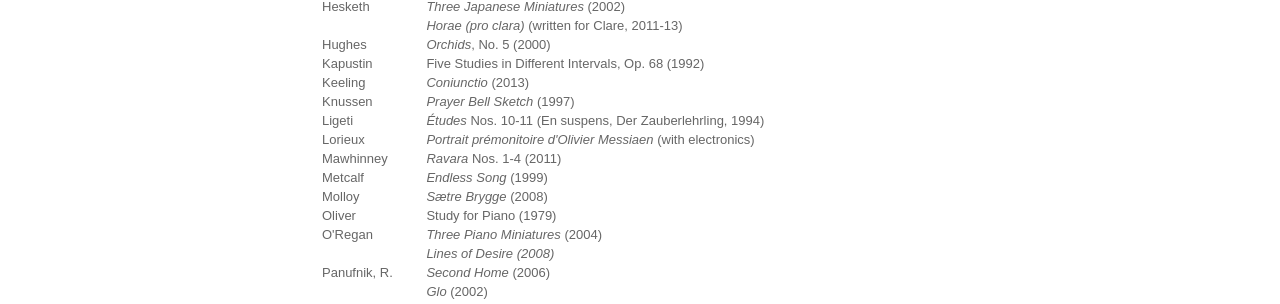
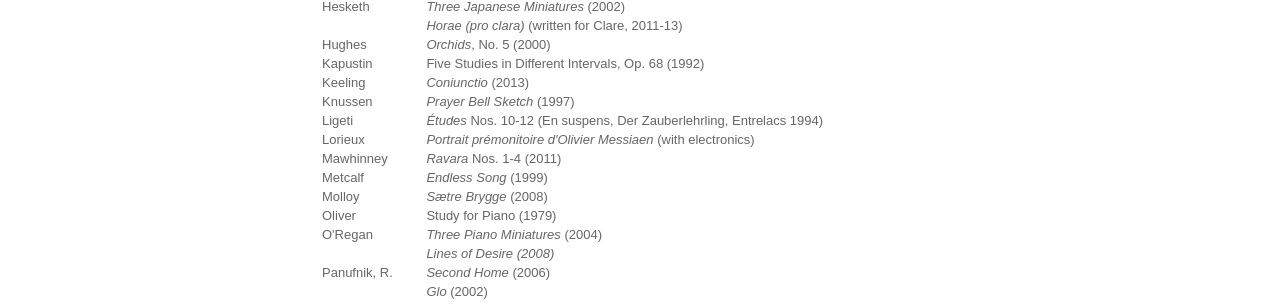
Before and after one commit to hammonc/clarehammond.com, a Jekyll site: the page built from solo-repertoire-contemporary.html, in a window 1280 px wide. Shown: the part 346-650 px from the top of the page. Built offline with Jekyll 4.4.1, drawn with Linux system fonts in a browser that asks for light colours.

Commit message:
rep update

```diff
--- a/solo-repertoire-contemporary.html
+++ b/solo-repertoire-contemporary.html
@@ -21,7 +21,7 @@ layout: repertoire
     <tr><td>Kapustin</td><td>Five Studies in Different Intervals, Op. 68 (1992)</td></tr>
     <tr><td>Keeling</td><td><em>Coniunctio</em> (2013)</td></tr>
     <tr><td>Knussen</td><td><em>Prayer Bell Sketch</em> (1997)</td></tr>
-    <tr><td>Ligeti</td><td><em>Études</em> Nos. 10-11 (En suspens, Der Zauberlehrling, 1994)</td></tr>
+    <tr><td>Ligeti</td><td><em>Études</em> Nos. 10-12 (En suspens, Der Zauberlehrling, Entrelacs 1994)</td></tr>
     <tr><td>Lorieux</td><td><em>Portrait prémonitoire d'Olivier Messiaen</em> (with electronics)</td></tr>
   <tr><td>Mawhinney</td><td><em>Ravara</em> Nos. 1-4 (2011)</td></tr>
     <tr><td>Metcalf</td><td><em>Endless Song</em> (1999)</td></tr>
--- a/solo-repertoire.html
+++ b/solo-repertoire.html
@@ -46,7 +46,7 @@ layout: repertoire
     <tr><td>Kapustin</td><td>Five Studies in Different Intervals, Op. 68</td></tr>
     <tr><td>Keeling</td><td><em>Coniunctio</em></td></tr>
     <tr><td>Knussen</td><td><em>Prayer Bell Sketch</em></td></tr>
-    <tr><td>Ligeti</td><td>Études Nos. 10-11 (En suspens, Der Zauberlehrling)</td></tr>
+    <tr><td>Ligeti</td><td>Études Nos. 10-12 (En suspens, Der Zauberlehrling, Entrelacs)</td></tr>
     <tr><td>Lipatti</td><td>Sonatine for left hand alone</td></tr>
     <tr><td>Liszt</td><td>Concert Studies (Waldesrauschen, Gnomenreigen, La Leggierezza)</td></tr>
     <tr><td></td><td>Selection from <em>Années de Pèlerinage</em> (Au bord d'une source, Le lac de Wallenstadt, Vallée d'Obermann, Sonetto 123 del Petrarca, Sposalizio, Les jeux d'eaux à la Villa d'Este)</td></tr>
```
